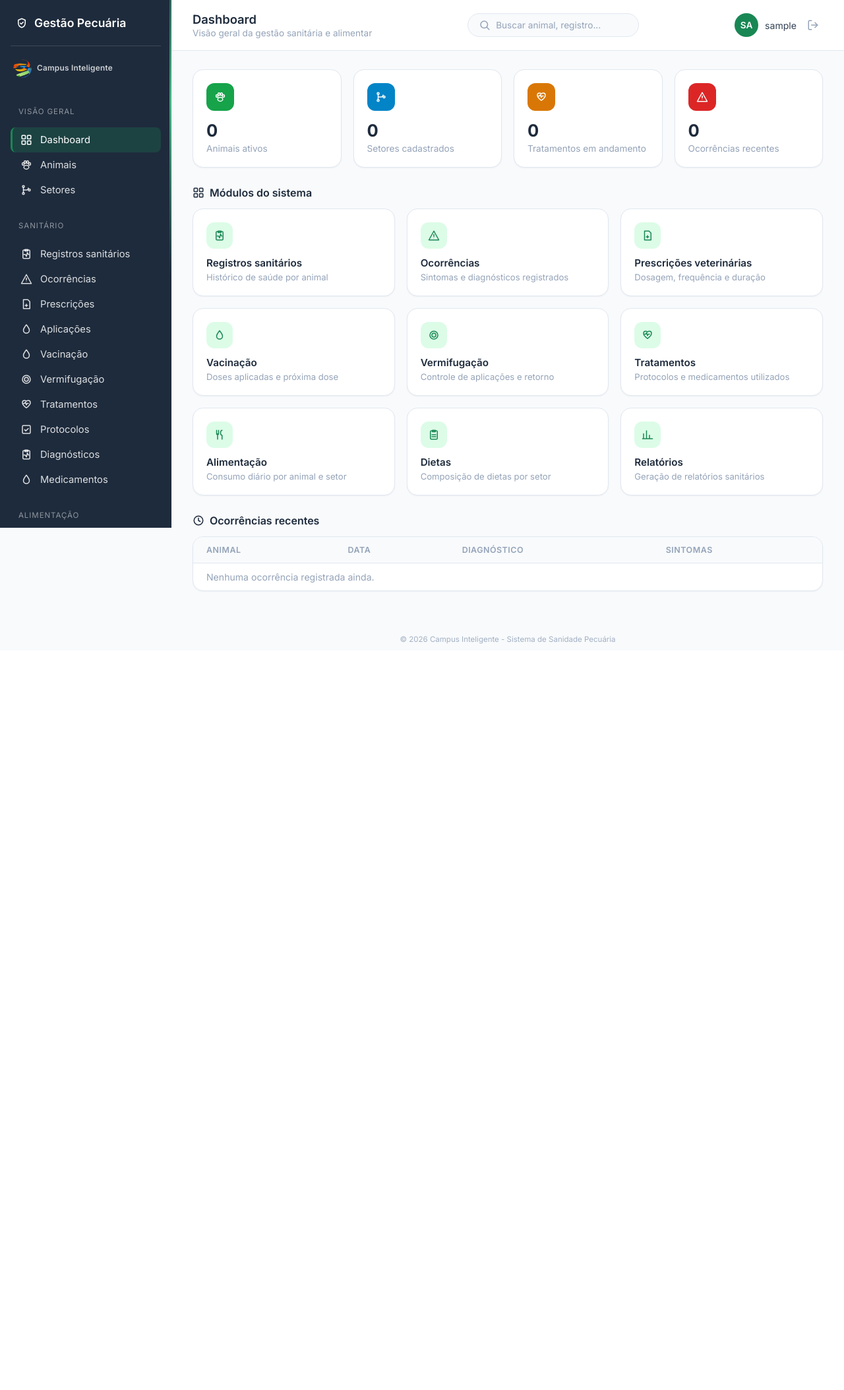
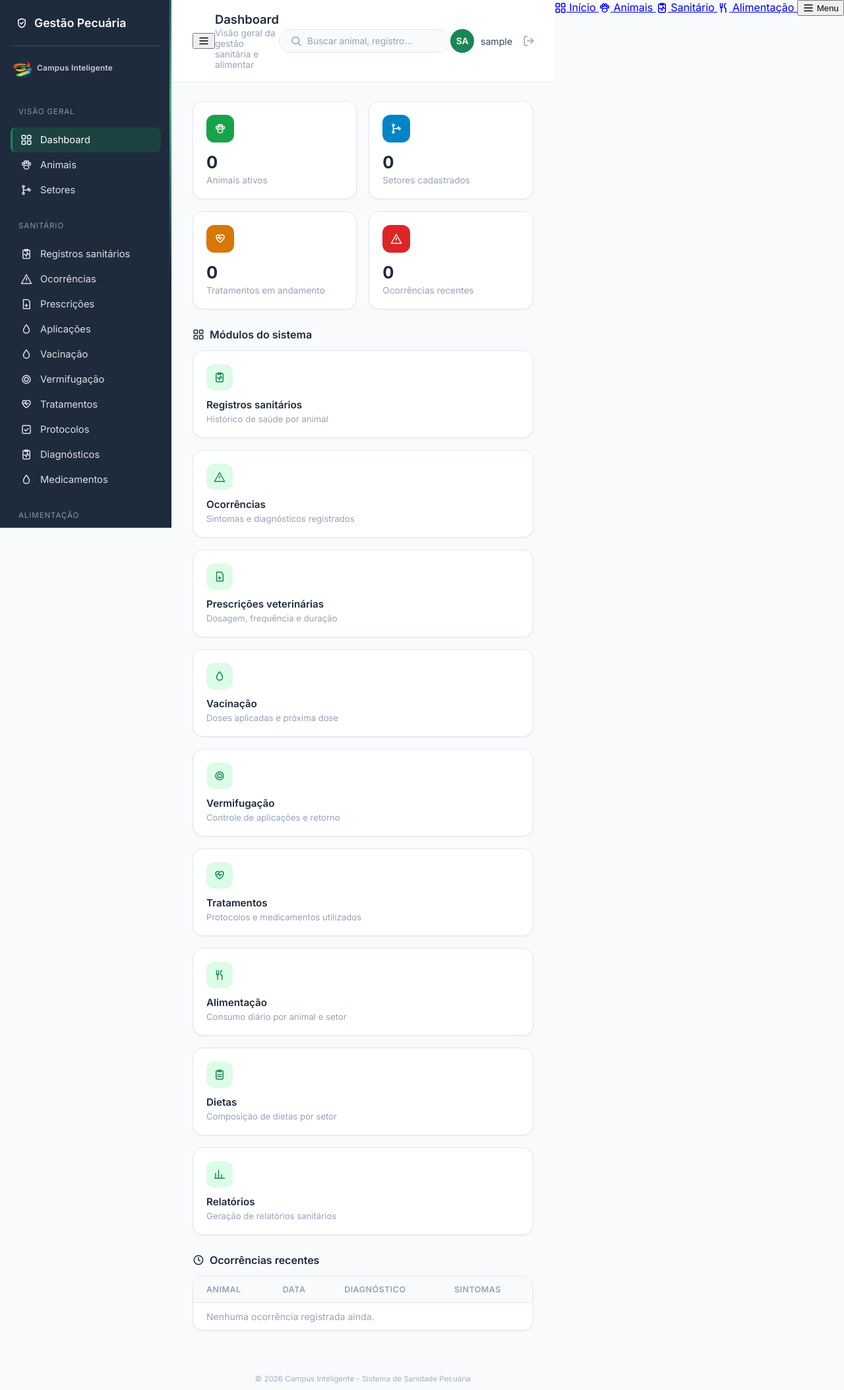
Before and after one commit to campusinteligente/sanidade_pecuaria, a Django app: page / in a window 1280 px wide. Shown: the whole page at 66% size. Before the commit the page ends 976 px from the top, so only its background shows below. Run offline with Django 5.2, Linux system fonts and the light colour scheme; the visitor is signed in with stand-in values (Sample User, id 1); data that the repository does not hold is empty.

Commit message:
inclusão de css na base e icone

```diff
--- a/templates/_icons.html
+++ b/templates/_icons.html
@@ -167,4 +167,12 @@
   <path d="M15 12H3"/>
 </symbol>
 
+<symbol id="icon-menu" viewBox="0 0 24 24" fill="none" stroke="currentColor" stroke-width="2" stroke-linecap="round" stroke-linejoin="round">
+  <path d="M4 6h16M4 12h16M4 18h16"/>
+</symbol>
+
+<symbol id="icon-close" viewBox="0 0 24 24" fill="none" stroke="currentColor" stroke-width="2" stroke-linecap="round" stroke-linejoin="round">
+  <path d="M6 6l12 12M18 6L6 18"/>
+</symbol>
+
 </svg>
--- a/templates/base.html
+++ b/templates/base.html
@@ -3,7 +3,8 @@
 <html lang="pt-br">
 <head>
   <meta charset="UTF-8">
-  <meta name="viewport" content="width=device-width, initial-scale=1.0">
+  <meta name="viewport" content="width=device-width, initial-scale=1.0, viewport-fit=cover">
+  <meta name="theme-color" content="#0f766e">
   <title>{% block title %}Painel{% endblock %} · Gestão Sanitária e Alimentar</title>
   <link rel="preconnect" href="https://fonts.googleapis.com">
   <link rel="preconnect" href="https://fonts.gstatic.com" crossorigin>
@@ -13,7 +14,9 @@
 <body>
   {% include "_icons.html" %}
 
-  <aside class="sidebar">
+  <div class="sidebar-overlay" id="sidebar-overlay"></div>
+
+  <aside class="sidebar" id="sidebar">
     <div class="sidebar__brand">
       <svg class="icon"><use href="#icon-shield"/></svg>
       <span>Gestão Pecuária</span>
@@ -103,6 +106,9 @@
 
   <div class="main">
     <header class="topbar">
+      <button type="button" class="mobile-topbar__menu" id="btn-abrir-menu" aria-label="Abrir menu">
+        <svg class="icon"><use href="#icon-menu"/></svg>
+      </button>
       <div>
         <p class="topbar__title">{% block header_title %}Dashboard{% endblock %}</p>
         <p class="topbar__subtitle">{% block header_subtitle %}Visão geral do sistema{% endblock %}</p>
@@ -136,5 +142,66 @@
     </footer>
   </div>
 
+  <nav class="bottom-nav" id="bottom-nav">
+    <a class="bottom-nav__link {% if active == 'dashboard' %}is-active{% endif %}" href="{% url 'painel:dashboard' %}">
+      <span class="icon-wrap"><svg class="icon"><use href="#icon-grid"/></svg></span>
+      Início
+    </a>
+    <a class="bottom-nav__link" href="{% url 'animal:listar' %}">
+      <span class="icon-wrap"><svg class="icon"><use href="#icon-paw"/></svg></span>
+      Animais
+    </a>
+    <a class="bottom-nav__link" href="{% url 'registro_sanitario:listar' %}">
+      <span class="icon-wrap"><svg class="icon"><use href="#icon-clipboard-pulse"/></svg></span>
+      Sanitário
+    </a>
+    <a class="bottom-nav__link" href="{% url 'alimentacao_registro:listar' %}">
+      <span class="icon-wrap"><svg class="icon"><use href="#icon-utensils"/></svg></span>
+      Alimentação
+    </a>
+    <button type="button" class="bottom-nav__link" id="btn-abrir-menu-inferior">
+      <span class="icon-wrap"><svg class="icon"><use href="#icon-menu"/></svg></span>
+      Menu
+    </button>
+  </nav>
+
+  <script>
+    (function () {
+      var sidebar = document.getElementById('sidebar');
+      var overlay = document.getElementById('sidebar-overlay');
+
+      function abrirMenu() {
+        sidebar.classList.add('is-open');
+        overlay.classList.add('is-open');
+      }
+      function fecharMenu() {
+        sidebar.classList.remove('is-open');
+        overlay.classList.remove('is-open');
+      }
+
+      var btnTopo = document.getElementById('btn-abrir-menu');
+      var btnInferior = document.getElementById('btn-abrir-menu-inferior');
+      if (btnTopo) btnTopo.addEventListener('click', abrirMenu);
+      if (btnInferior) btnInferior.addEventListener('click', abrirMenu);
+      overlay.addEventListener('click', fecharMenu);
+
+      // Fecha a gaveta ao navegar para algum link do menu lateral
+      sidebar.querySelectorAll('a').forEach(function (link) {
+        link.addEventListener('click', fecharMenu);
+      });
+
+      // Marca como ativo o link (sidebar e barra inferior) cujo destino
+      // corresponde ao início do caminho atual da URL.
+      var caminhoAtual = window.location.pathname;
+      document.querySelectorAll('.sidebar__link, .bottom-nav__link').forEach(function (link) {
+        var destino = link.getAttribute('href');
+        if (!destino || destino === '/') return;
+        if (caminhoAtual.indexOf(destino) === 0) {
+          link.classList.add('is-active');
+        }
+      });
+    })();
+  </script>
+
 </body>
 </html>
```
